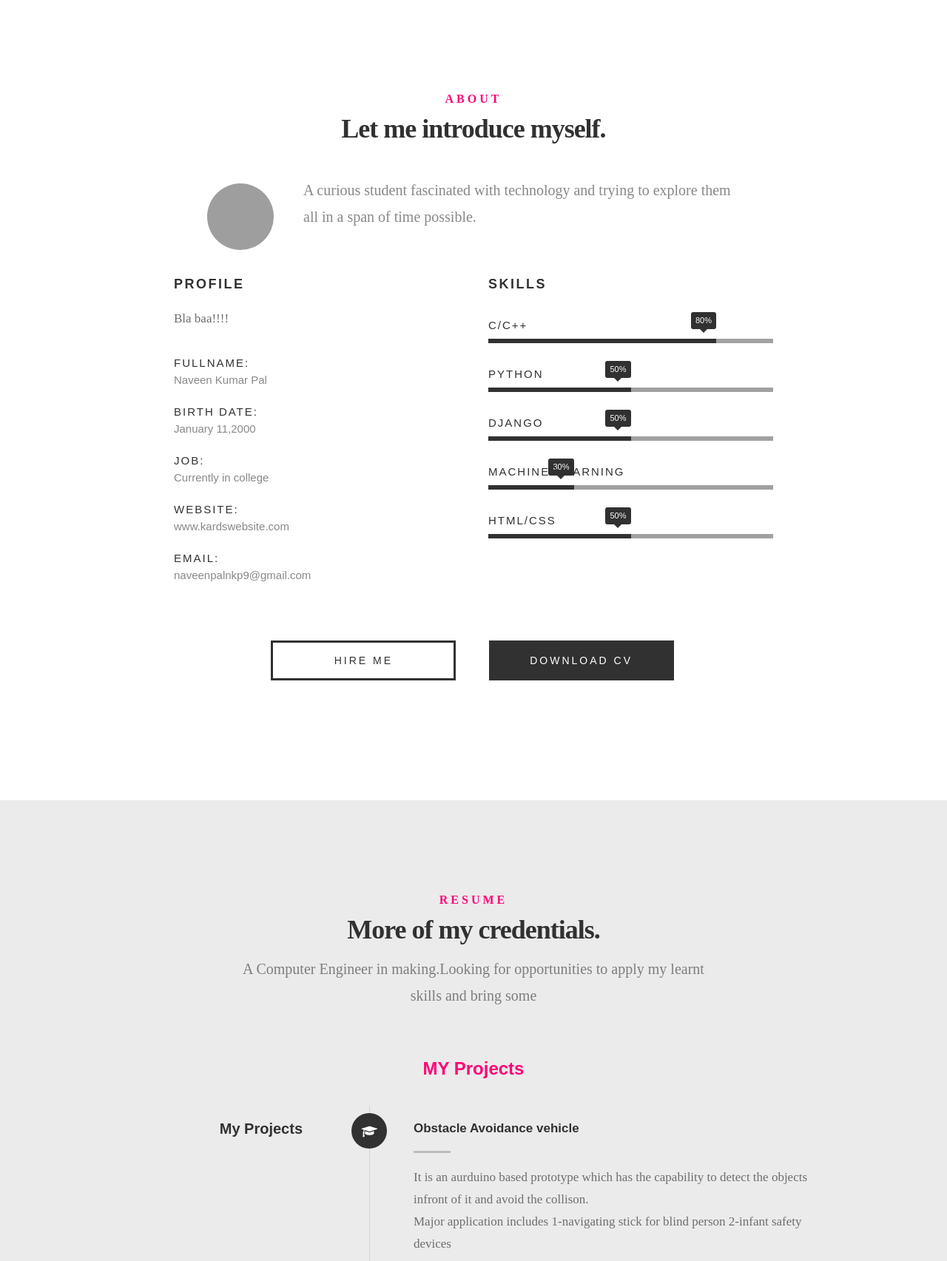
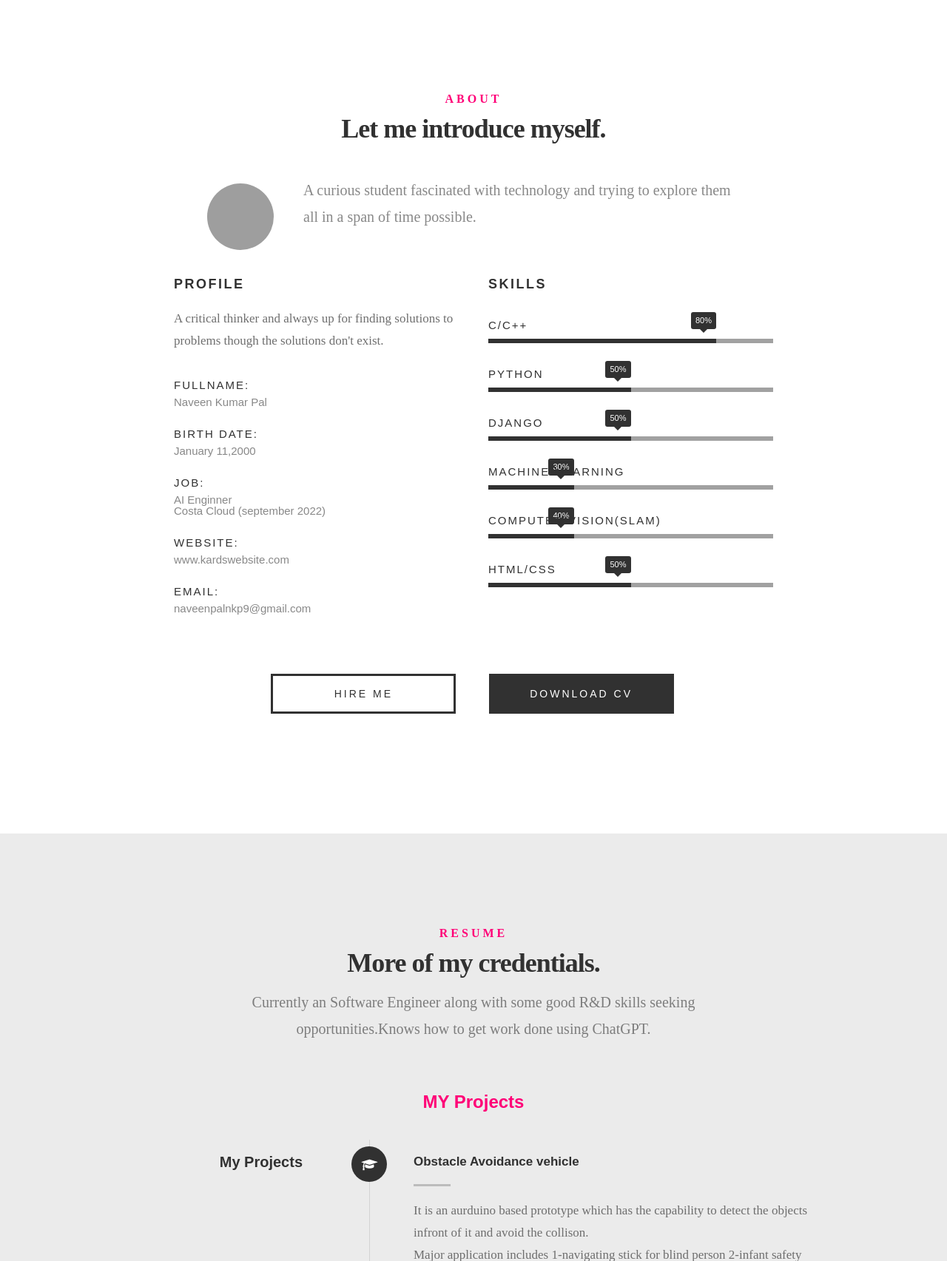
Before and after one commit to Navv999/Nav_PF.github.io, a Django app: page / in a window 1280 px wide. Shown: the part 801-2506 px from the top of the page at 74% size. Run offline with Django 4.2, Linux system fonts and the light colour scheme; some web fonts are replaced; grey boxes are pictures that could not be loaded.

Commit message:
Updated Profile-1

```diff
--- a/app1/templates/app1/home.html
+++ b/app1/templates/app1/home.html
@@ -124,7 +124,7 @@
    		<div class="col-six tab-full">
 
    			<h3>Profile</h3>
-   			<p>Bla baa!!!!</p>
+   			<p>A critical thinker and always up for finding solutions to problems though the solutions don't exist.</p>
 
    			<ul class="info-list">
    				<li>
@@ -137,7 +137,8 @@
    				</li>
    				<li>
    					<strong>Job:</strong>
-   					<span>Currently in college</span>
+   					<span>AI Enginner</span>
+					<span>Costa Cloud (september 2022)</span>
    				</li>
    				<li>
    					<strong>Website:</strong>
@@ -176,6 +177,11 @@
 				   </li>
 				   <li>
 
+					<div class="progress percent30"><span>40%</span></div>
+				   	<strong>Computer Vision(SLAM)</strong>
+				   </li>
+				   <li>
+
 				   	<div class="progress percent50"><span>50%</span></div>
 				   	<strong>HTML/CSS</strong>
 				   </li>
@@ -206,7 +212,7 @@
    			<h5>Resume</h5>
    			<h1>More of my credentials.</h1>
 
-   			<p class="lead">A Computer Engineer in making.Looking for opportunities to apply my learnt skills and bring some </p>
+   			<p class="lead">Currently an Software Engineer along with some good R&D skills seeking opportunities.Knows how to get work done using ChatGPT.</p>
 
    		</div>
    	</div> <!-- /section-intro-->
```
